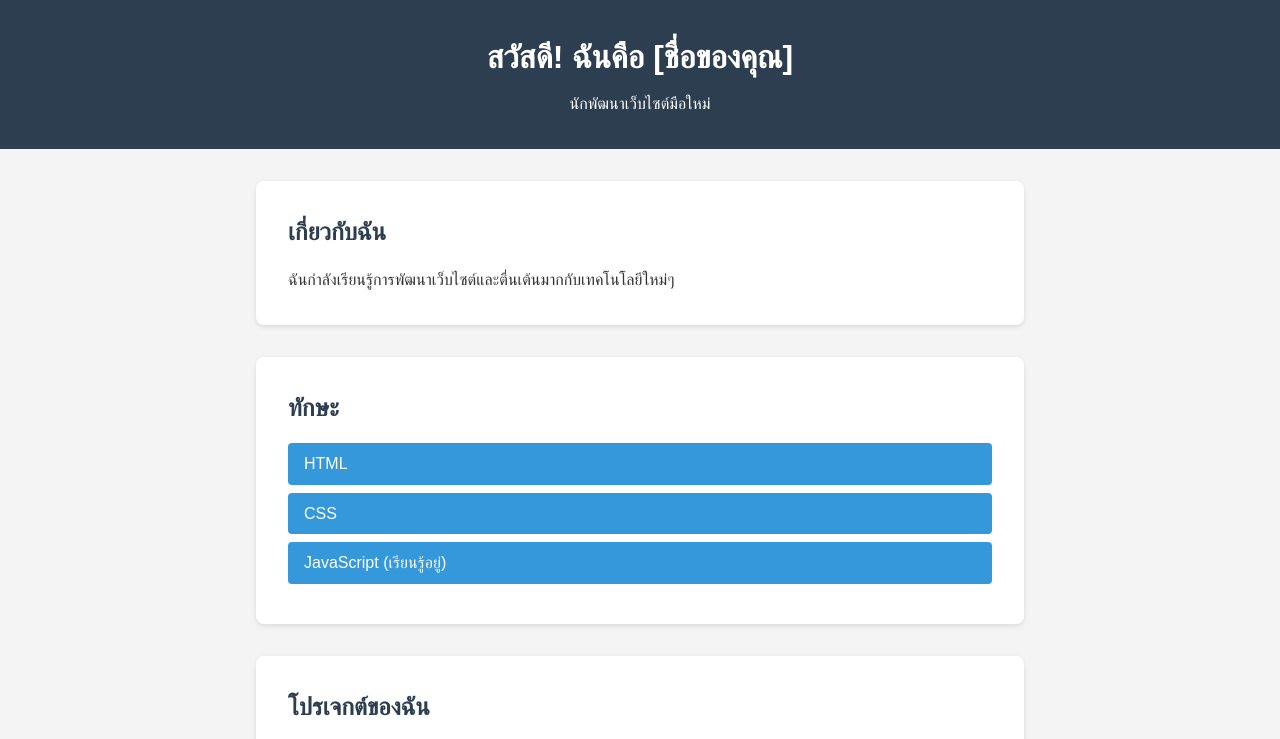
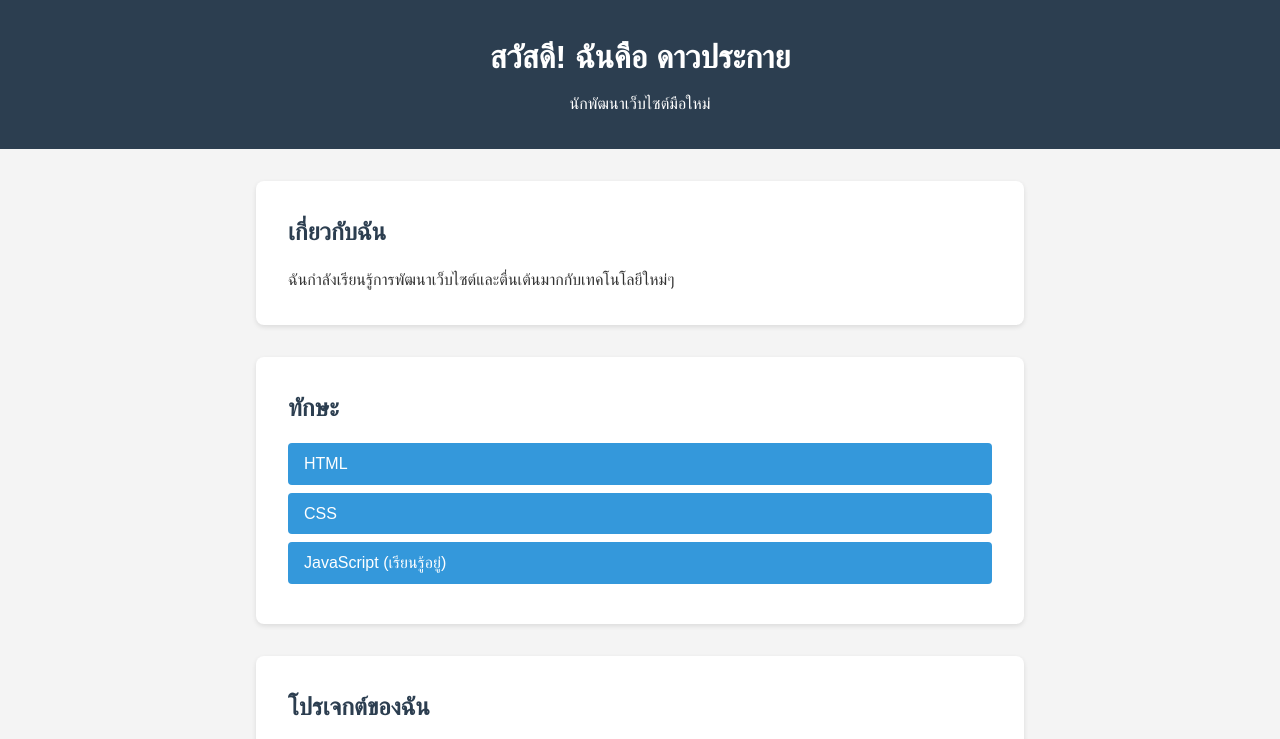
Before and after one commit to dawprakai/my-portfolio, a plain HTML site: page index.html in a window 1280 px wide. Shown: the top 739 px of the page. Drawn offline with Linux system fonts and the light colour scheme.

Commit message:
Update index.html

```diff
--- a/index.html
+++ b/index.html
@@ -8,7 +8,7 @@
 </head>
 <body>
     <header>
-        <h1>สวัสดี! ฉันคือ [ชื่อของคุณ]</h1>
+        <h1>สวัสดี! ฉันคือ ดาวประกาย</h1>
         <p>นักพัฒนาเว็บไซต์มือใหม่</p>
     </header>
 
```
